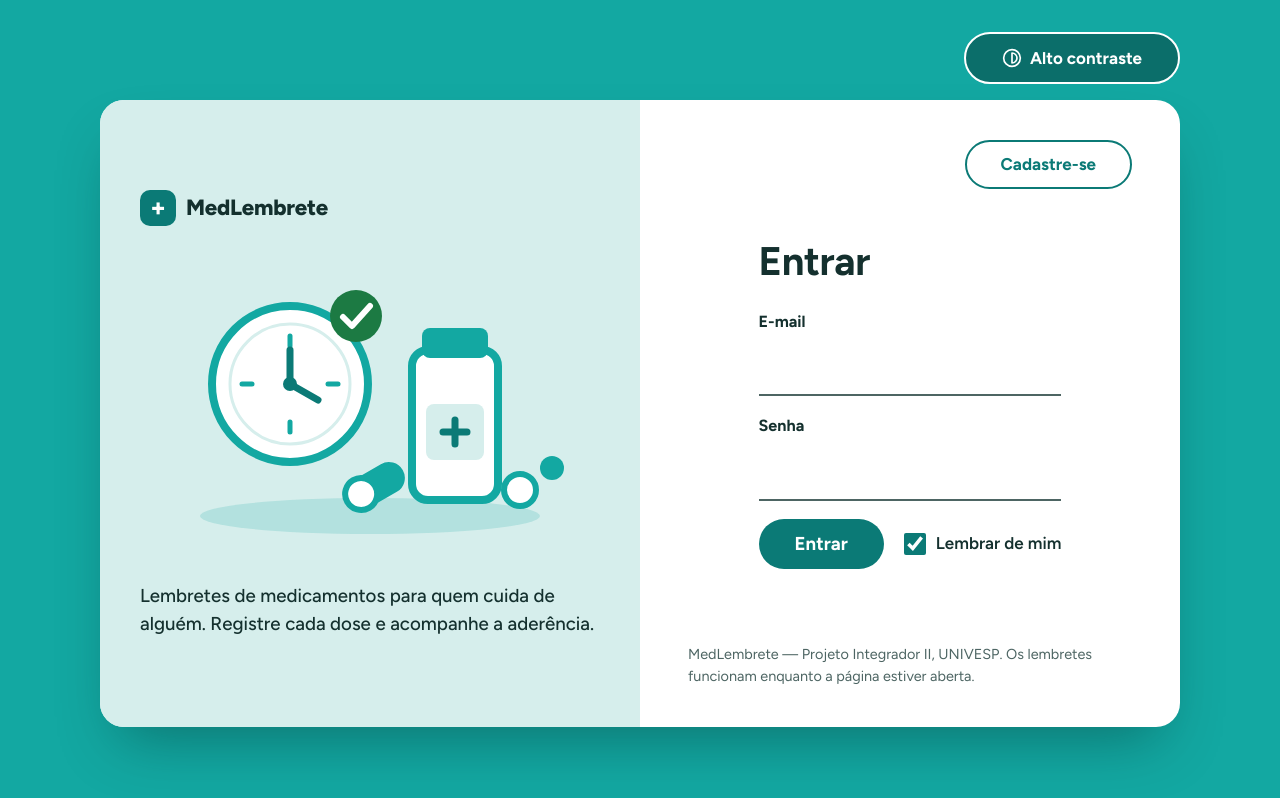
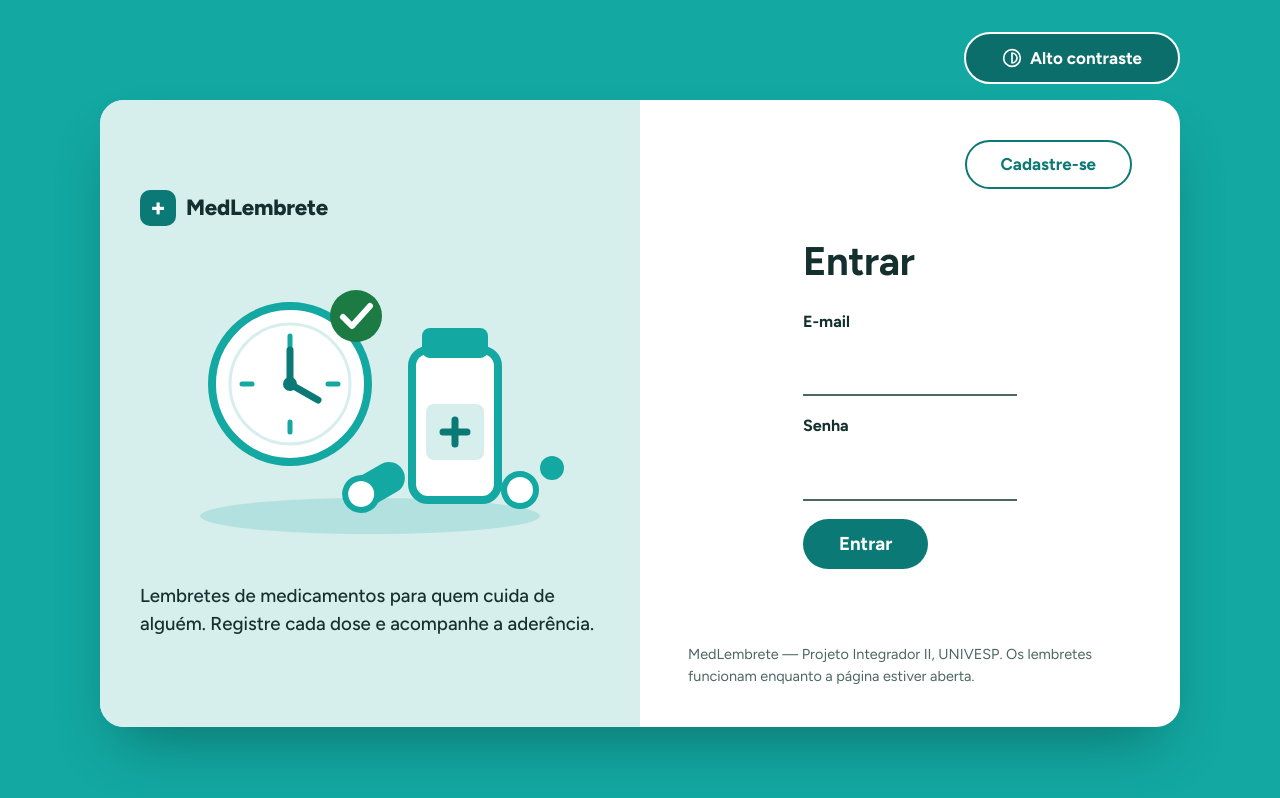
Before and after one commit to medlembrete-univesp/medlembrete, a Next.js app: page /login in a window 1280 px wide. Built offline with nearby package versions, Linux system fonts and the light colour scheme; no server answers.

Commit message:
Remove a opção "Lembrar de mim" do login

```diff
--- a/src/app/(publico)/login/FormularioLogin.tsx
+++ b/src/app/(publico)/login/FormularioLogin.tsx
@@ -51,10 +51,6 @@ export function FormularioLogin({ proximo, aviso }: { proximo?: string; aviso?:
         <button type="submit" className="botao botao-pilula botao-grande" disabled={pendente}>
           {pendente ? "Entrando…" : "Entrar"}
         </button>
-        <label className="caixa-marcar" htmlFor="lembrar">
-          <input id="lembrar" name="lembrar" type="checkbox" defaultChecked />
-          <span>Lembrar de mim</span>
-        </label>
       </div>
     </form>
   );
```
